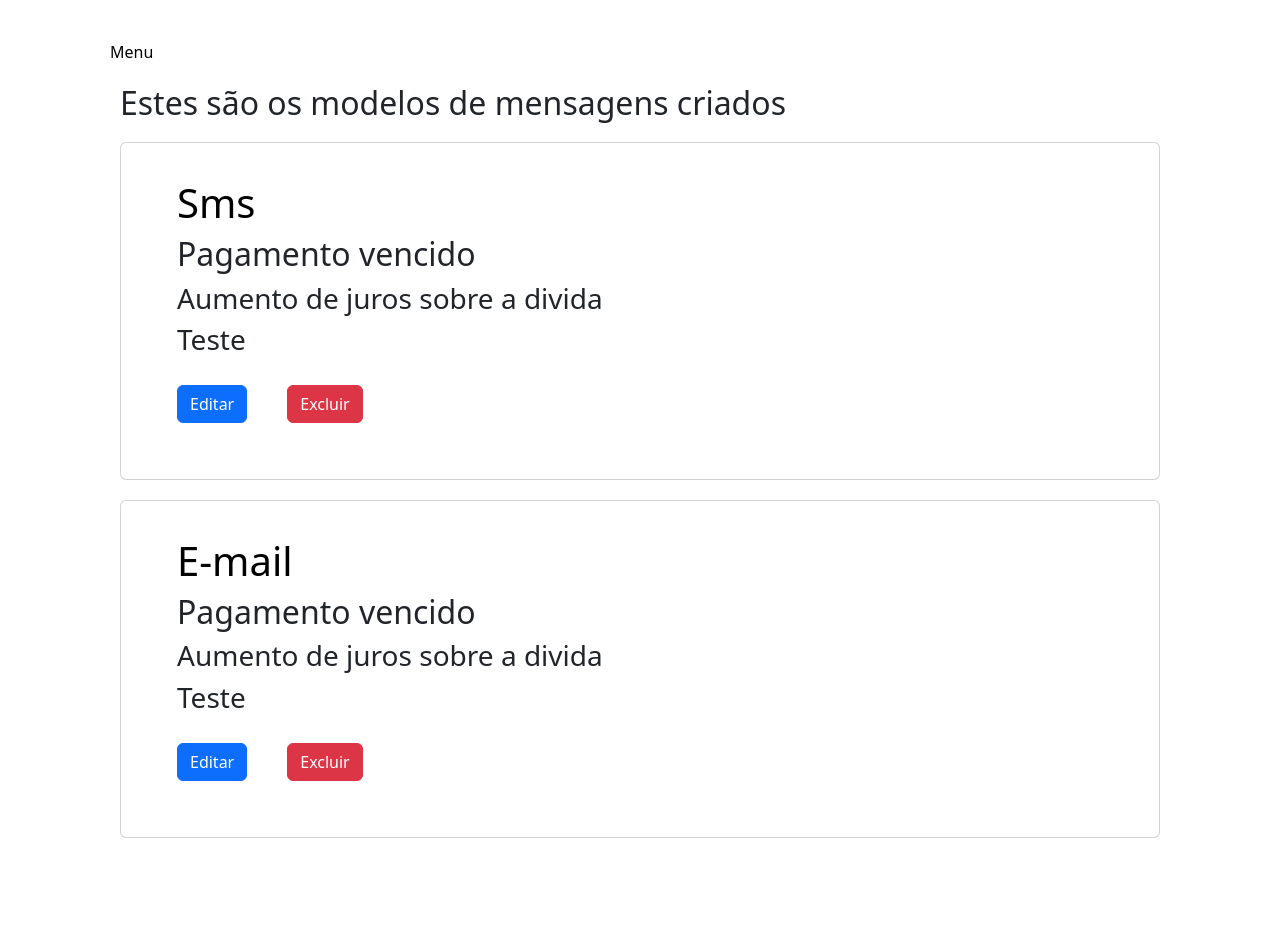
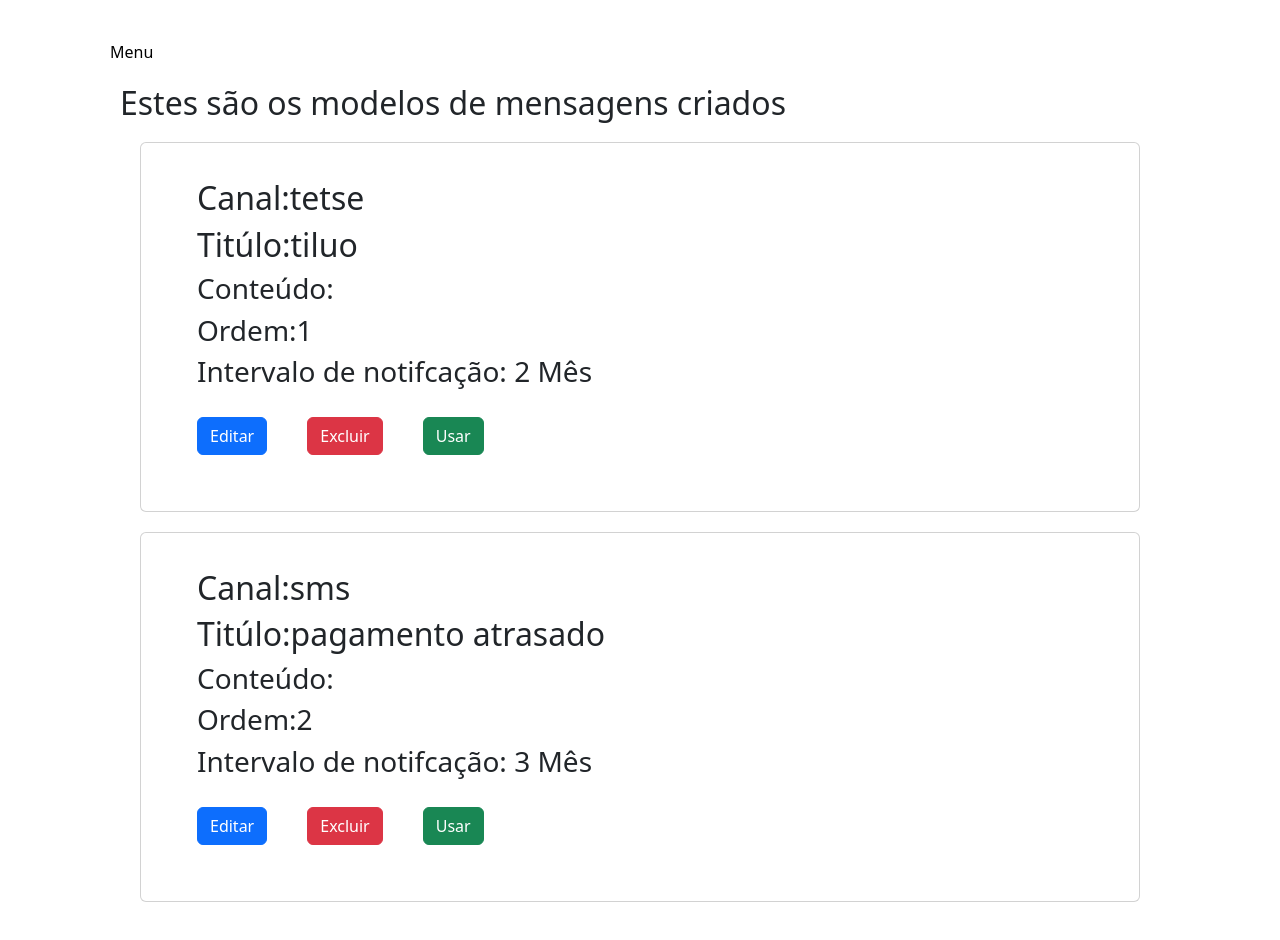
Before and after one commit to Tracker-Message/front-end, a Vue app in the folder tracker/: page /MyModelos in a window 1280 px wide. Shown: the top 940 px of the page. Built offline with nearby package versions, Linux system fonts and the light colour scheme; data requests are answered from the project's data file; the HTML template or start-up script is replaced by a standard one.

Commit message:
Visualizando dados em outra página

```diff
--- a/tracker/db/db.json
+++ b/tracker/db/db.json
@@ -14,6 +14,14 @@
       "ordem": "1",
       "intervalor": "2",
       "id": 1
+    },
+    {
+      "canal": "sms",
+      "titulo": "pagamento atrasado",
+      "conteudo": "",
+      "ordem": "2",
+      "intervalor": "3",
+      "id": 2
     }
   ]
 }
--- a/tracker/src/components/card/Card.vue
+++ b/tracker/src/components/card/Card.vue
@@ -2,14 +2,15 @@
 <div class="card">
 <div class="card-body">
 
-    <h1>{{canal}}</h1>
-    <h2>{{titulo}}</h2>
-    <h3>{{conteudo}}</h3>
-    <h3>{{ordem}}</h3>
-    <h3>{{intervalo}}</h3>
+    <h2>Canal:{{canal}}</h2>
+    <h2>Titúlo:{{titulo}}</h2>
+    <h3>Conteúdo:{{conteudo}}</h3>
+    <h3>Ordem:{{ordem}}</h3>
+    <h3>Intervalo de notifcação: {{intervalo}} Mês</h3>
 
-    <a href="#"  class="btn btn-primary" >Editar</a>
-     <a href="#"  class="btn btn-danger" >Excluir</a>
+    <a href="#"  class="btn btn-primary">Editar</a>
+    <a href="#"  class="btn btn-danger">Excluir</a>
+    <a href="#"  class="btn btn-success">Usar</a>
 </div>
 
 </div>
@@ -25,12 +26,29 @@ export default {
     Button
     },
     props:{
-        canal:String,
-        titulo:String,
-        conteudo:String,
-        ordem:String,
-        intervalo:String
+        canal:{
+            type:Object
+        },
+        titulo:{
+            type:Object
+        },
+        conteudo:{
+            type:Object
+        },
+        ordem:{
+            type:Object
+        },
+        intervalo:{
+            type:Object
+        }
+
     },
 
 }
 </script>
+<style>
+ul li{
+    color: black;
+
+}
+</style>
--- a/tracker/src/views/Home.vue
+++ b/tracker/src/views/Home.vue
@@ -17,7 +17,7 @@
             {{ error }}
           </div>
 
-<p>oi</p>
+
         </form>
         <br/>
       </div>
@@ -107,10 +107,7 @@ export default {
   color: white;
   text-align: center;
 }
-li{
-  color: blue;
-  background: blue;
-}
+
 p {
   font-size: 20px;
   color: white;
--- a/tracker/src/views/MyModelos.vue
+++ b/tracker/src/views/MyModelos.vue
@@ -1,23 +1,16 @@
 <template>
 <div>
     <h2>Estes são os modelos de mensagens criados</h2>
+    <div v-for="modelo in modelos" >
 <Card
-canal="Sms"
-titulo="Pagamento vencido"
-conteudo="Aumento de juros sobre a divida"
-ordem="Teste"
-intervalor="Teste 1"
->oi
-
-</Card>
-    <Card
-canal="E-mail"
-titulo="Pagamento vencido"
-conteudo="Aumento de juros sobre a divida"
-ordem="Teste"
-intervalor="Teste1"
+:canal="modelo.canal"
+:titulo="modelo.titulo"
+:contedo="modelo.conteudo"
+:ordem="modelo.ordem"
+:intervalo="modelo.intervalor"
 />
 
+</div>
 <br/>
 
 </div>
```
